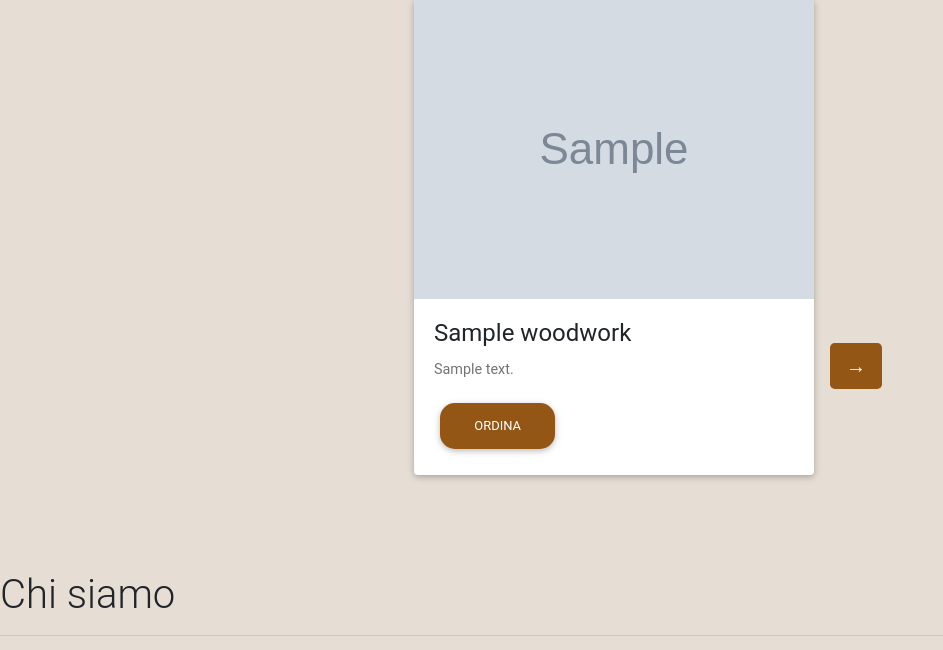
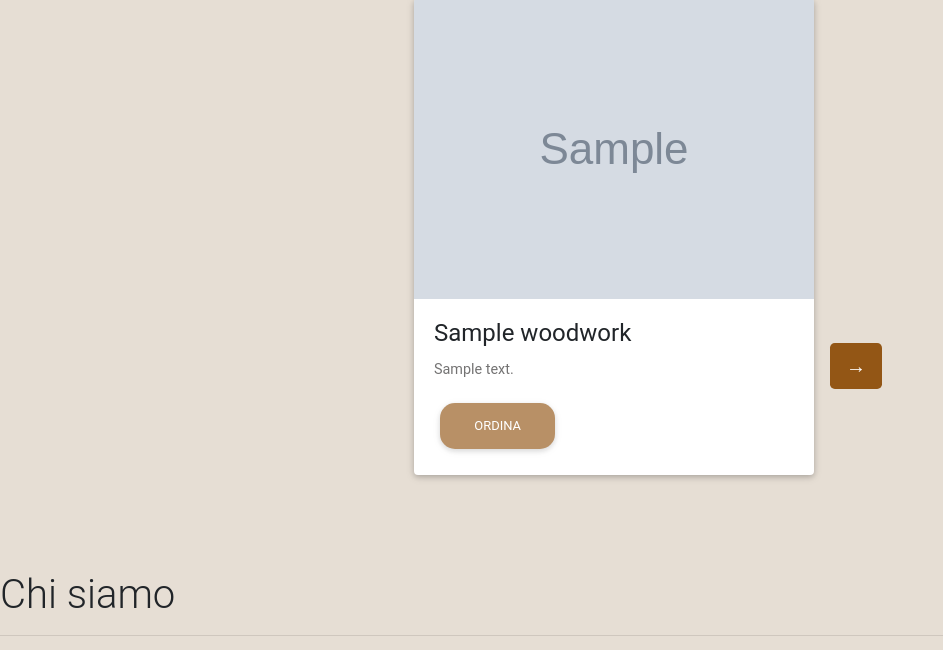
Before and after one commit to GabrieleGarlaschelli/woodpecker, a Django app: page /woodworks/ in a window 1280 px wide. Shown: the part 844-1494 px from the top of the page, without its empty margins (0-943 px from the left). Run offline with Django 3.2, Linux system fonts and the light colour scheme; tables that the repository leaves empty hold one stand-in row (values such as "Sample post"); grey boxes marked "Sample" are stand-in pictures; some libraries are stand-ins or nearby versions.

Commit message:
tasto ordina woodpecker

```diff
--- a/woodworks/templates/base.html
+++ b/woodworks/templates/base.html
@@ -17,6 +17,11 @@
     integrity="sha384-9/reFTGAW83EW2RDu2S0VKaIzap3H66lZH81PoYlFhbGU+6BZp6G7niu735Sk7lN" crossorigin="anonymous"></script>
   <script type="text/javascript" src="{% static 'js/bootstrap.min.js' %}"></script>
   <script type="text/javascript" src="{% static 'js/mdb.min.js' %}"></script>
+  <script>
+    $(function () {
+      $('[data-toggle="tooltip"]').tooltip()
+    })
+  </script>
 
   {% block navbar %}{% endblock %}
 
--- a/woodworks/templates/components/woodwork_card.html
+++ b/woodworks/templates/components/woodwork_card.html
@@ -12,7 +12,10 @@
       {{ woodwork.description }}
       <a href="#" class="{{woodwork.id}}-woodwork-show-less">Show less</a>
     </p>
-    <a href="#" class="btn btn-primary border-rounded">Ordina</a>
+    <span {% if user.is_authenticated == False %} data-toggle="tooltip" title="Accedi o registrati per ordinare!" {% endif %}>
+      <a href="{% url 'order' %}" class="btn btn-primary border-rounded {% if user.is_authenticated == False %} disabled {% endif %}">Ordina</a>
+    </span>
+
   </div>
 </div>
 
```
